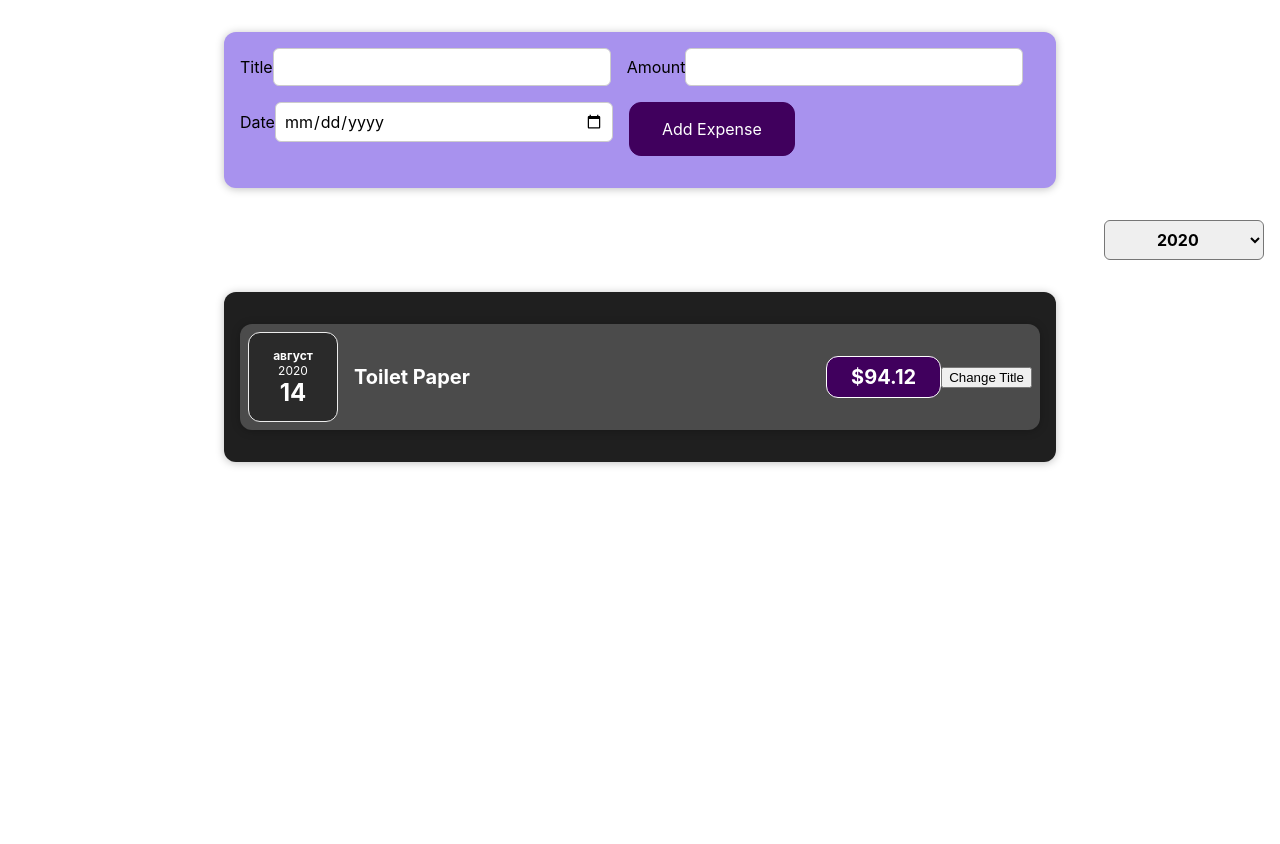
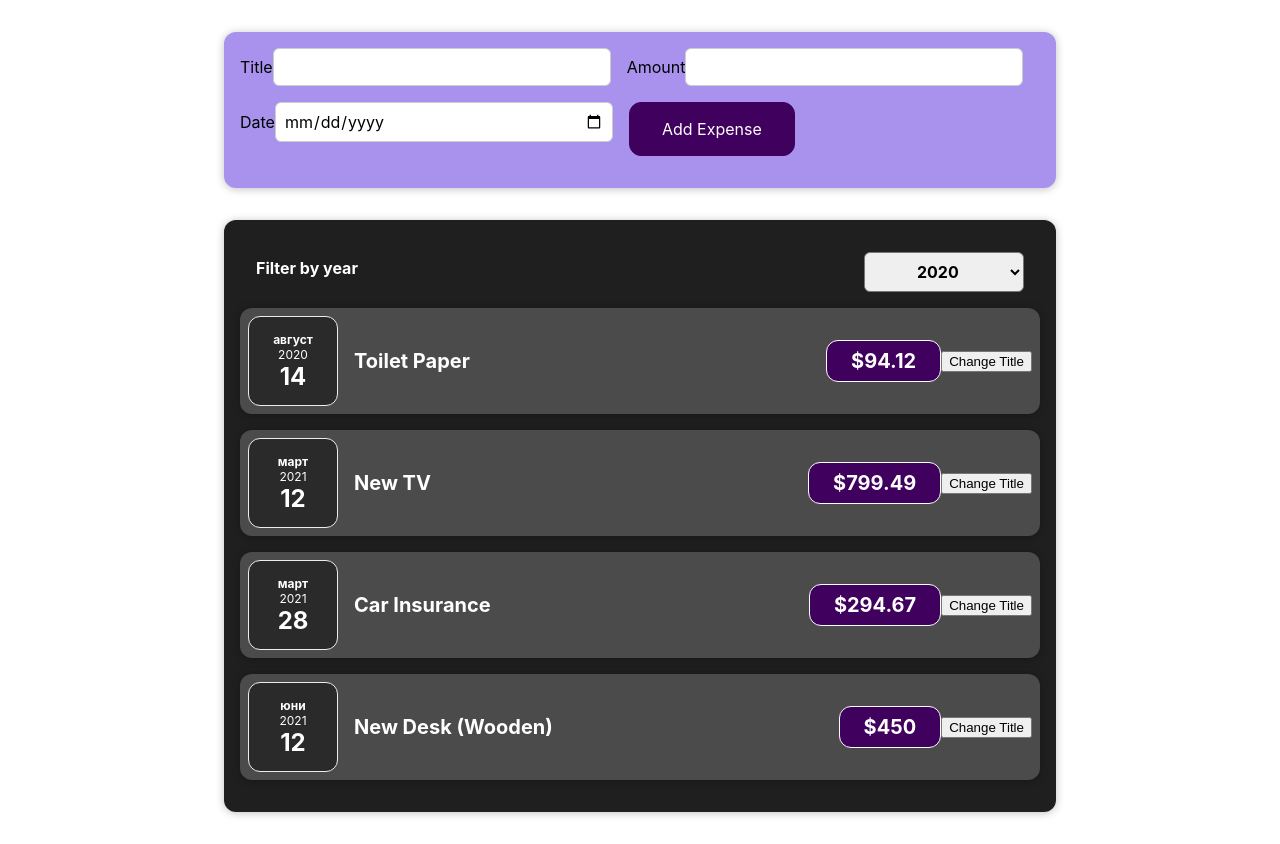
Before and after one commit to eqinox/learn-react, a React (Create React App) app: page / in a window 1280 px wide. Before the commit the page ends 800 px from the top, so only its background shows below. Built offline with nearby package versions, Linux system fonts and the light colour scheme.

Commit message:
dynamicly adding expenses and rendering all of them with .map()

```diff
--- a/src/App.js
+++ b/src/App.js
@@ -1,9 +1,9 @@
 import ExpenseItem from "./components/Expenses/Expenses";
 import NewExpense from "./components/NewExpense/NewExpense";
 import Expenses from "./components/Expenses/Expenses";
+import { useState } from "react";
 
-function App() {
-  const expenses = [
+const DUMMY_EXPENSES = [
   {
     id: 'e1',
     title: 'Toilet Paper',
@@ -25,9 +25,13 @@ function App() {
   }
 ];
 
+function App() {
+  const [expenses, setExpenses] = useState(DUMMY_EXPENSES);
+
   const addExpenseHandler = expense => {
-    console.log('In App.js');
-    console.log(expense);
+    setExpenses(prevExpenses => {
+      return [expense, ...prevExpenses];
+    })
   };
 
   return (
--- a/src/components/Expenses/Expenses.js
+++ b/src/components/Expenses/Expenses.js
@@ -14,14 +14,16 @@ function Expenses(props) {
     };
     return (
         <div>
+        <Card className="expenses">
             <ExpensesFilter selected={filteredYear} onChangeChild={filterChangeHandler}/>
-            <Card className="expenses">
+            {props.items.map((expense) => (
                 <ExpenseItem
-                    title={props.items[0].title}
-                    amount={props.items[0].amount}
-                    date={props.items[0].date}
-                />
-            </Card>
+                key={expense.id}
+                title={expense.title}
+                amount={expense.amount}
+                date={expense.date} />
+            ))}
+        </Card>
         </div>
 
     )
```
Lines whose indentation alone changed are shown as unchanged.
